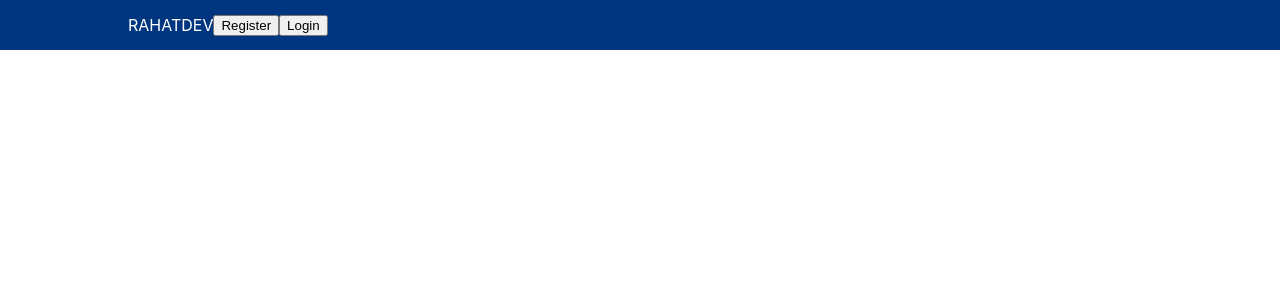
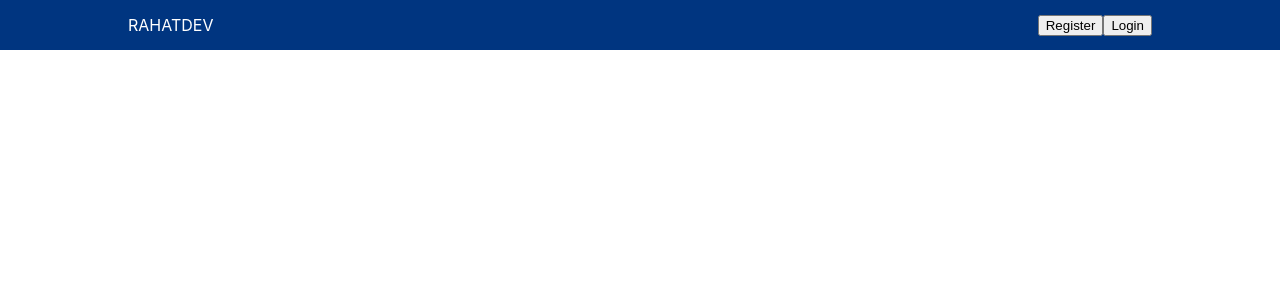
Before and after one commit to bellicose77/booking-app-clientside, a React (Create React App) app: page / in a window 1280 px wide. Shown: the top 300 px of the page. Built offline with nearby package versions, Linux system fonts and the light colour scheme.

Commit message:
navigation

```diff
--- a/src/components/Navbar/Navbar.css
+++ b/src/components/Navbar/Navbar.css
@@ -10,5 +10,6 @@
     color: white;
     display: flex;
     align-items: center;
+    justify-content: space-between;
 
 }
--- a/src/components/Navbar/Navbar.js
+++ b/src/components/Navbar/Navbar.js
@@ -5,7 +5,7 @@ const Navbar = () => {
     return (
         <div className='navbar'>
             <div className='navbar-container'>
-              <span>RAHATDEV</span>
+              <span className='logo'>RAHATDEV</span>
               <div className='navbar-items'>
                 <button>Register</button>
                 <button>Login</button>
```
